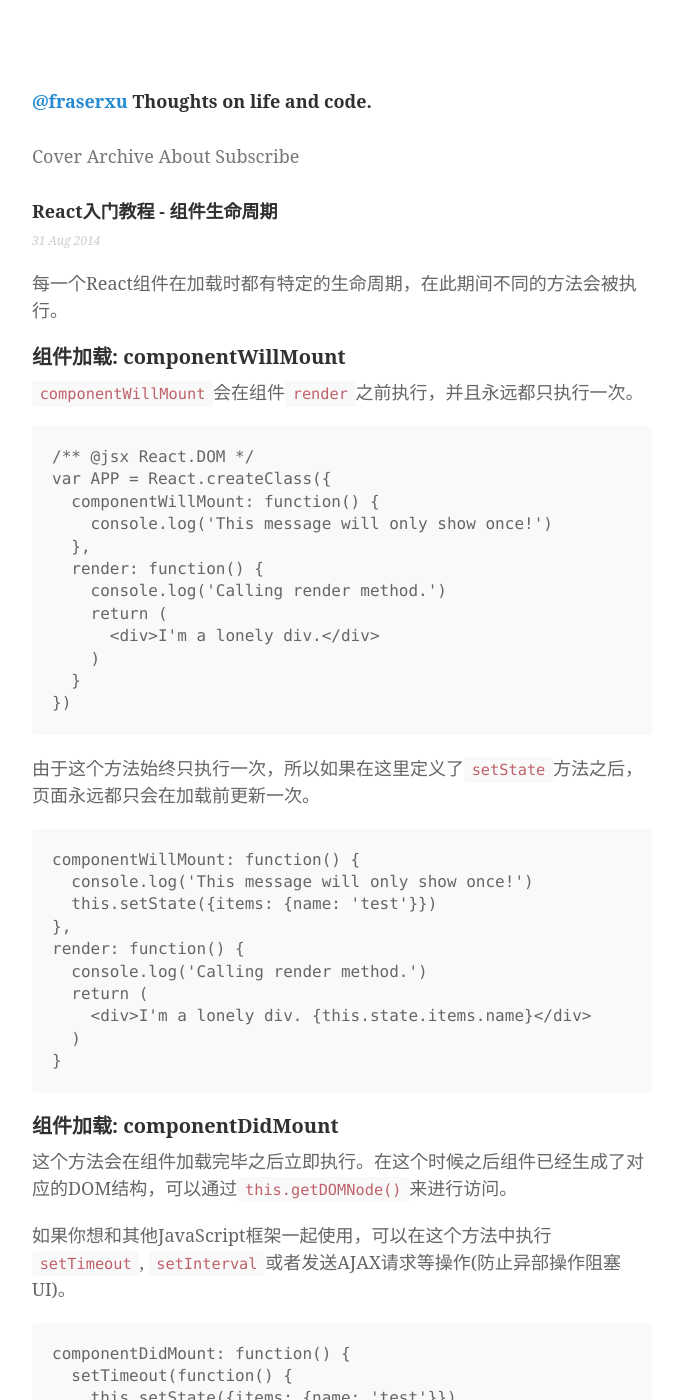
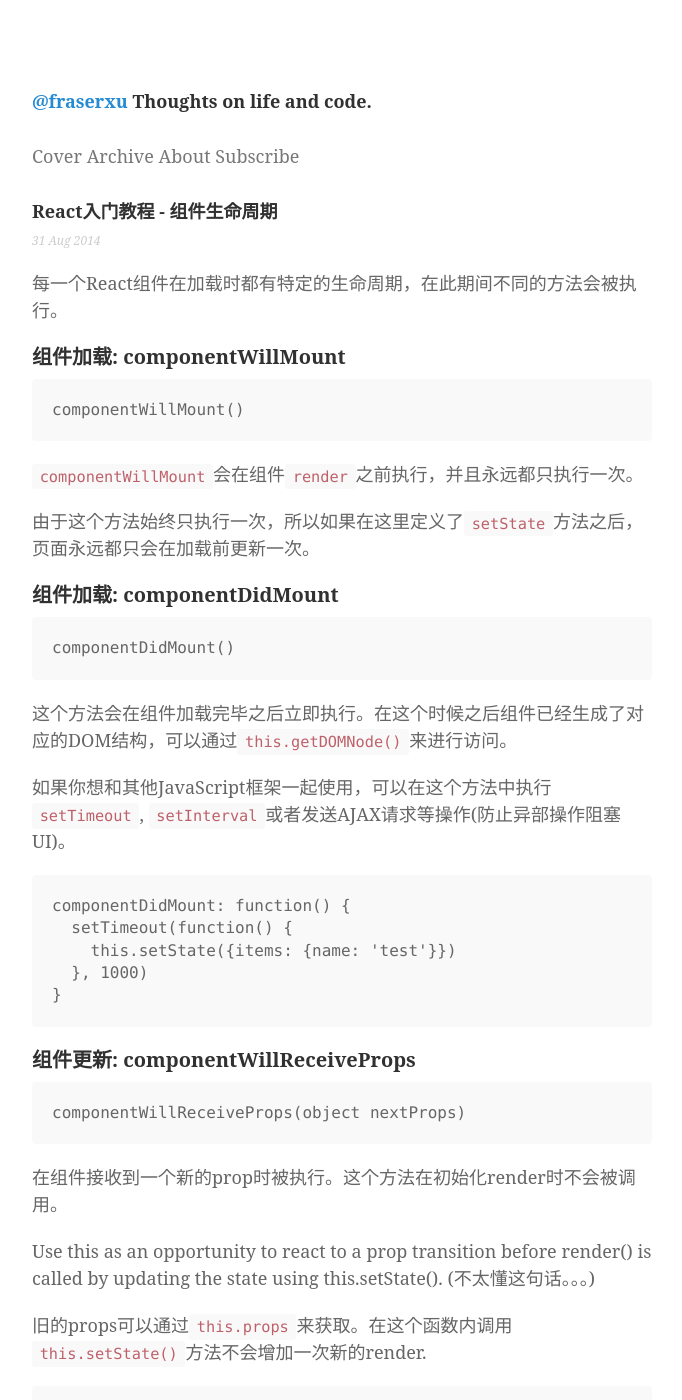
Before and after one commit to fraserxu/fraserxu.github.io, a Jekyll site: the page built from _posts/2014-08-31-react-component-lifecycle.md, in a window 1280 px wide and 1400 px high. Shown: the whole window, without its empty margins (298-980 px from the left). Built offline with Jekyll 4.4.1, drawn with Linux system fonts in a browser that asks for light colours; Markdown is read by kramdown in place of the engine named in the settings; some of the changed text lies outside the part shown.

Commit message:
update post

````diff
--- a/_posts/2014-08-31-react-component-lifecycle.md
+++ b/_posts/2014-08-31-react-component-lifecycle.md
@@ -9,39 +9,19 @@ title: React入门教程 - 组件生命周期
 
 #### 组件加载: componentWillMount
 
+```
+componentWillMount()
+```
+
 `componentWillMount`会在组件`render`之前执行，并且永远都只执行一次。
-
-```
-/** @jsx React.DOM */
-var APP = React.createClass({
-  componentWillMount: function() {
-    console.log('This message will only show once!')
-  },
-  render: function() {
-    console.log('Calling render method.')
-    return (
-      <div>I'm a lonely div.</div>
-    )
-  }
-})
-```
 
 由于这个方法始终只执行一次，所以如果在这里定义了`setState`方法之后，页面永远都只会在加载前更新一次。
 
+#### 组件加载: componentDidMount
+
 ```
-componentWillMount: function() {
-  console.log('This message will only show once!')
-  this.setState({items: {name: 'test'}})
-},
-render: function() {
-  console.log('Calling render method.')
-  return (
-    <div>I'm a lonely div. {this.state.items.name}</div>
-  )
-}
+componentDidMount()
 ```
-
-#### 组件加载: componentDidMount
 
 这个方法会在组件加载完毕之后立即执行。在这个时候之后组件已经生成了对应的DOM结构，可以通过`this.getDOMNode()`来进行访问。
 
@@ -134,3 +114,5 @@ componentWillUnmount:function(){
 ```
 
 主要用来执行一些必要的清理任务。例如清除`setTimeout`等函数，或者任意的在`componentDidMount`创建的DOM元素。
+
+ref: http://facebook.github.io/react/docs/component-specs.html
````
